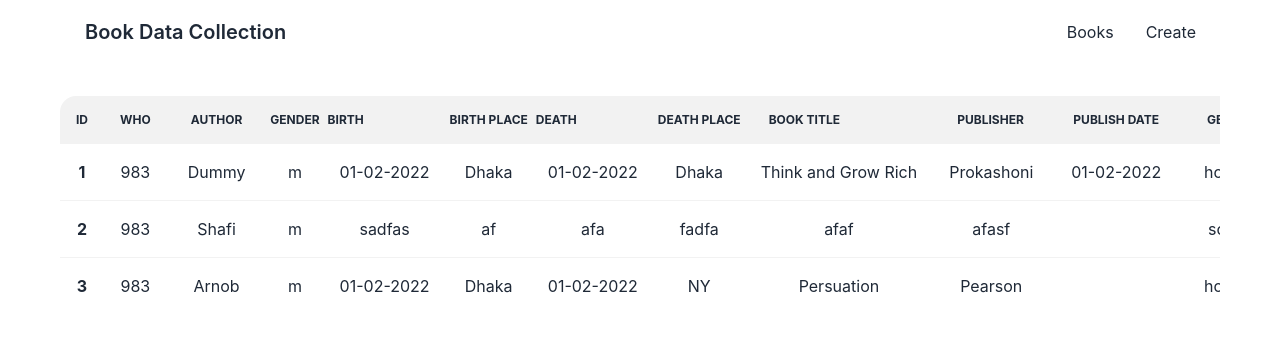
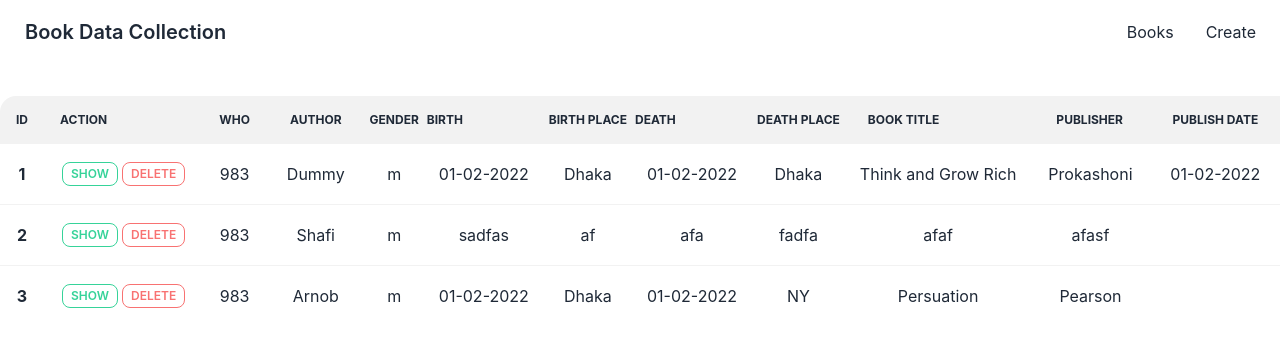
Before and after one commit to ShafiArnob/book-data-collection-react, a React (Create React App) app: page /books in a window 1280 px wide. Shown: the top 346 px of the page. Built offline with nearby package versions, Linux system fonts and the light colour scheme; data requests are answered from the project's data file.

Commit message:
show sigle book page route connection

```diff
--- a/src/App.js
+++ b/src/App.js
@@ -8,8 +8,8 @@ import SingleBook from './pages/singleBook/SingleBook';
 function App() {
 
   return (
-    <div className="App  h-screen w-full">
-      <div className="container">
+    <div className="App h-screen w-full">
+      <div className="w-full">
       <Navbar></Navbar>
         <Routes>
           <Route path='/' element={<Create></Create>}></Route>
--- a/src/pages/components/Book.js
+++ b/src/pages/components/Book.js
@@ -1,11 +1,16 @@
 import React from 'react'
+import { Link } from 'react-router-dom';
 
 function Book(props) {
   const {id,who,author,gender,birth,birth_place,death,death_place,title,publisher,publish_date,genre,book_abstract,book_text} = props.book
-  console.log(props.book);
+  // console.log(props.book);
   return (
     <tr className='hover'>
       <th className='text-center m-0'>{id}</th>
+      <th className='text-center'>
+        <Link to={`/books/${id}`}><button className='m-0.5 btn btn-outline btn-xs btn-success'>Show</button></Link>
+        <button className='m-0.5 btn btn-outline btn-xs btn-error'>Delete</button>
+      </th>
       <td className='text-center'>{who}</td>
       <td className='text-center'>{author}</td>
       <td className='text-center'>{gender}</td>
--- a/src/pages/display/Display.jsx
+++ b/src/pages/display/Display.jsx
@@ -12,14 +12,15 @@ function Display() {
 
   // console.log(books);
   return (
-    <div className="flex my-8 justify-center w-full h-full">
+    <div className="flex my-8">
       <div className="w-full">
-      <div className="overflow-x-auto  w-full">
-        <table className="table w-full">
+      <div className="overflow-x-auto ">
+        <table className="table">
           {/* <!-- head --> */}
           <thead>
             <tr>
               <th className="">ID</th>
+              <th className="">Action</th>
               <th className="">Who</th>
               <th className="p-1 px-6">Author</th>
               <th className="p-1">Gender</th>
--- a/src/pages/singleBook/SingleBook.jsx
+++ b/src/pages/singleBook/SingleBook.jsx
@@ -10,10 +10,13 @@ function SingleBook() {
     .then(data => setBook(data))
   },[id])
 
+  // console.log(book);
   return (
     <div>
       <h1>SingleBook</h1>
-      <h2>{id}</h2>
+      <div>
+        <h2>{id}</h2>
+      </div>
     </div>
   )
 }
```
